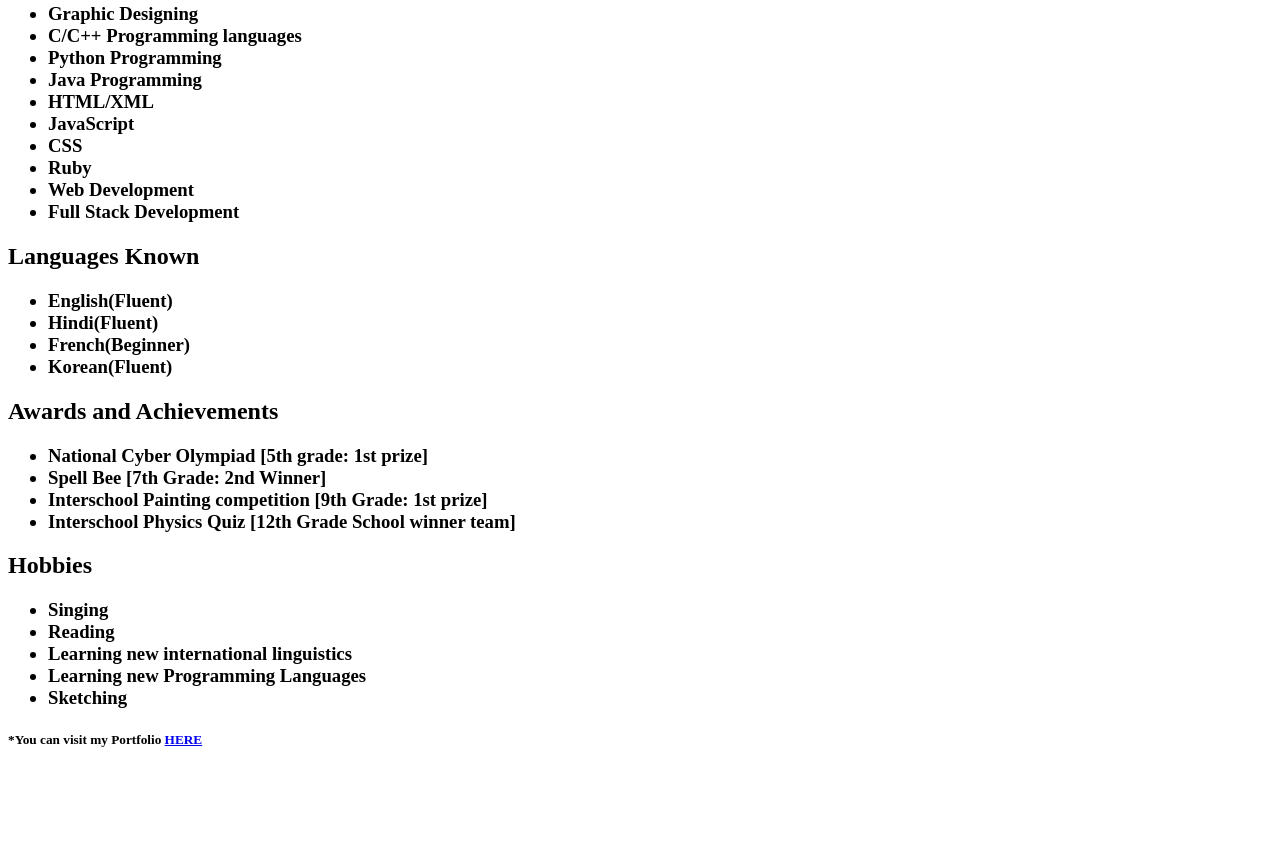
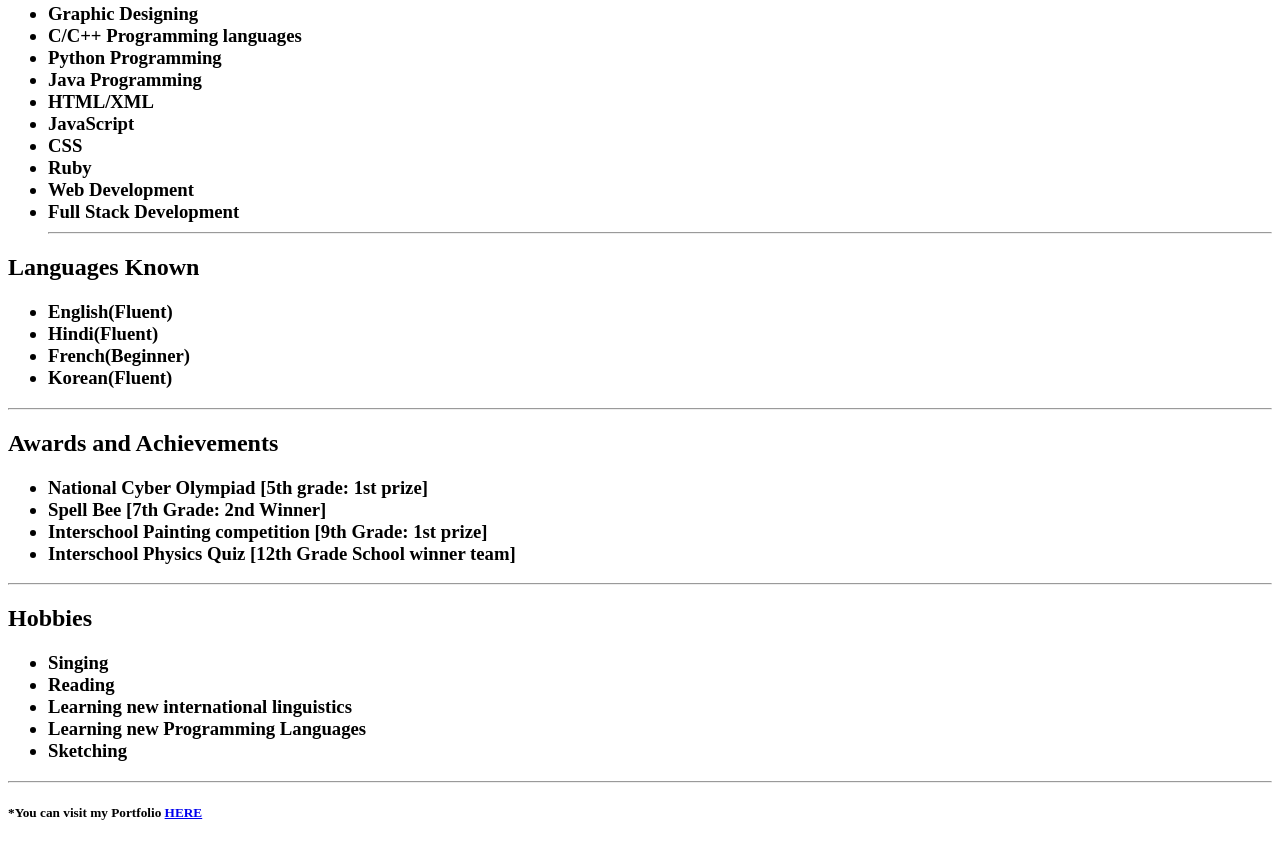
Before and after one commit to Avani-xo/capstone-project, a plain HTML site: page index.html in a window 1280 px wide. Shown: the part 839-1682 px from the top of the page. Before the commit the page ends 1609 px from the top, so only its background shows below. Drawn offline with Linux system fonts and the light colour scheme.

Commit message:
Update index.html

```diff
--- a/index.html
+++ b/index.html
@@ -45,7 +45,7 @@
     <li>Ruby</li>
     <li>Web Development</li>
     <li>Full Stack Development</li>
-
+<hr/>
 
     </h3>
      </ul>
@@ -58,7 +58,7 @@
             <li>Korean(Fluent)</li>
 
         </h3>
-     </ul>
+     </ul><hr/>
      <h2>Awards and Achievements</h2>
      <ul><h3>
         <li>National Cyber Olympiad [5th grade: 1st prize]</li>
@@ -66,7 +66,7 @@
         <li>Interschool Painting competition [9th Grade: 1st prize]</li>
         <li>Interschool Physics Quiz [12th Grade School winner team]</li>
     </h3>
-     </ul>
+     </ul><hr/>
      <h2>Hobbies</h2>
      <ul>
        <h3>
@@ -77,7 +77,7 @@
         <li>Sketching</li>
 
      </ul>
-    <h3/>
+    <h3/><hr/>
      <h5>*You can visit my Portfolio <a href="https://avani-xo.github.io/portfolio/">HERE</a></h5>
 </body>
 </html>
```
